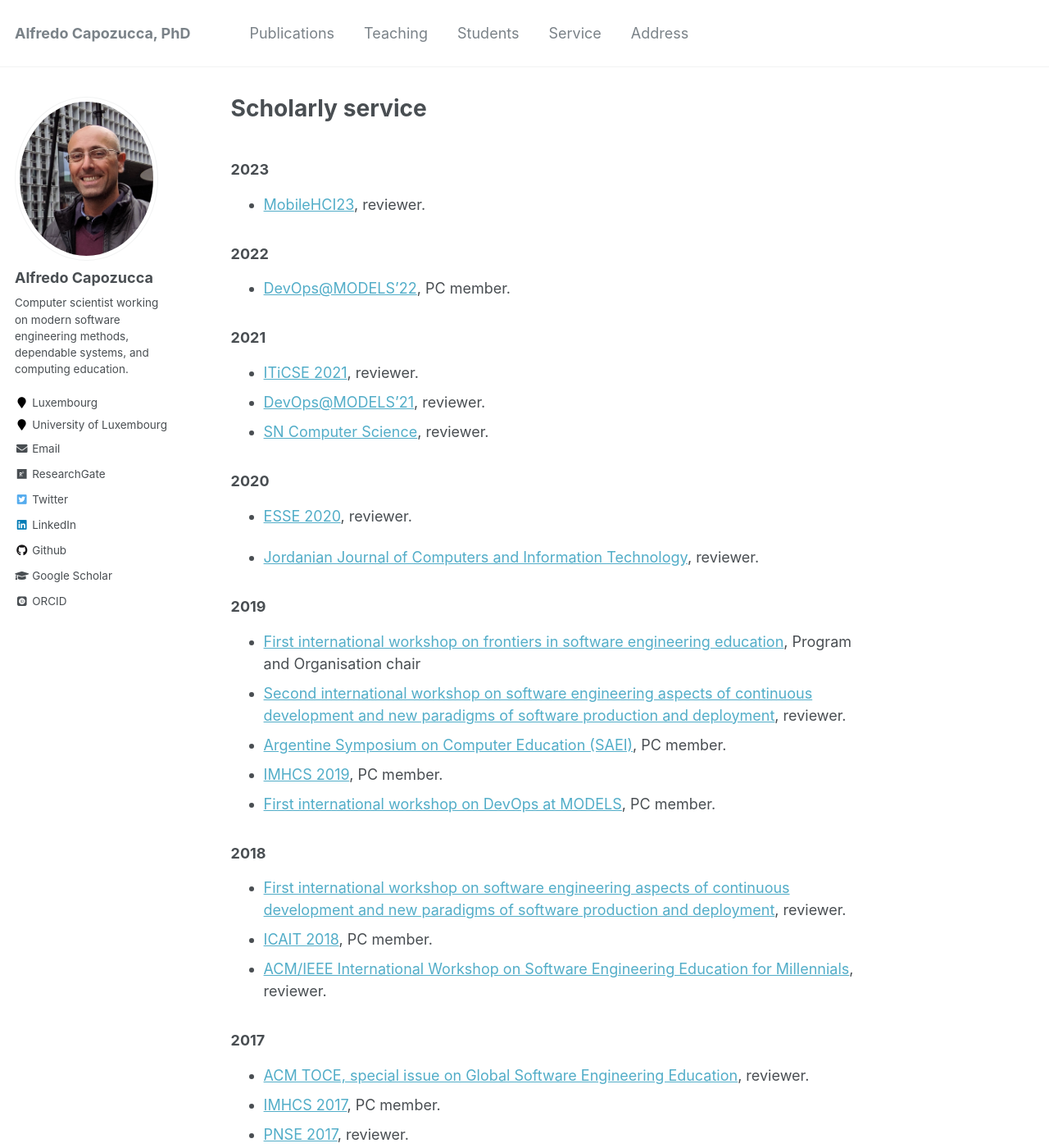
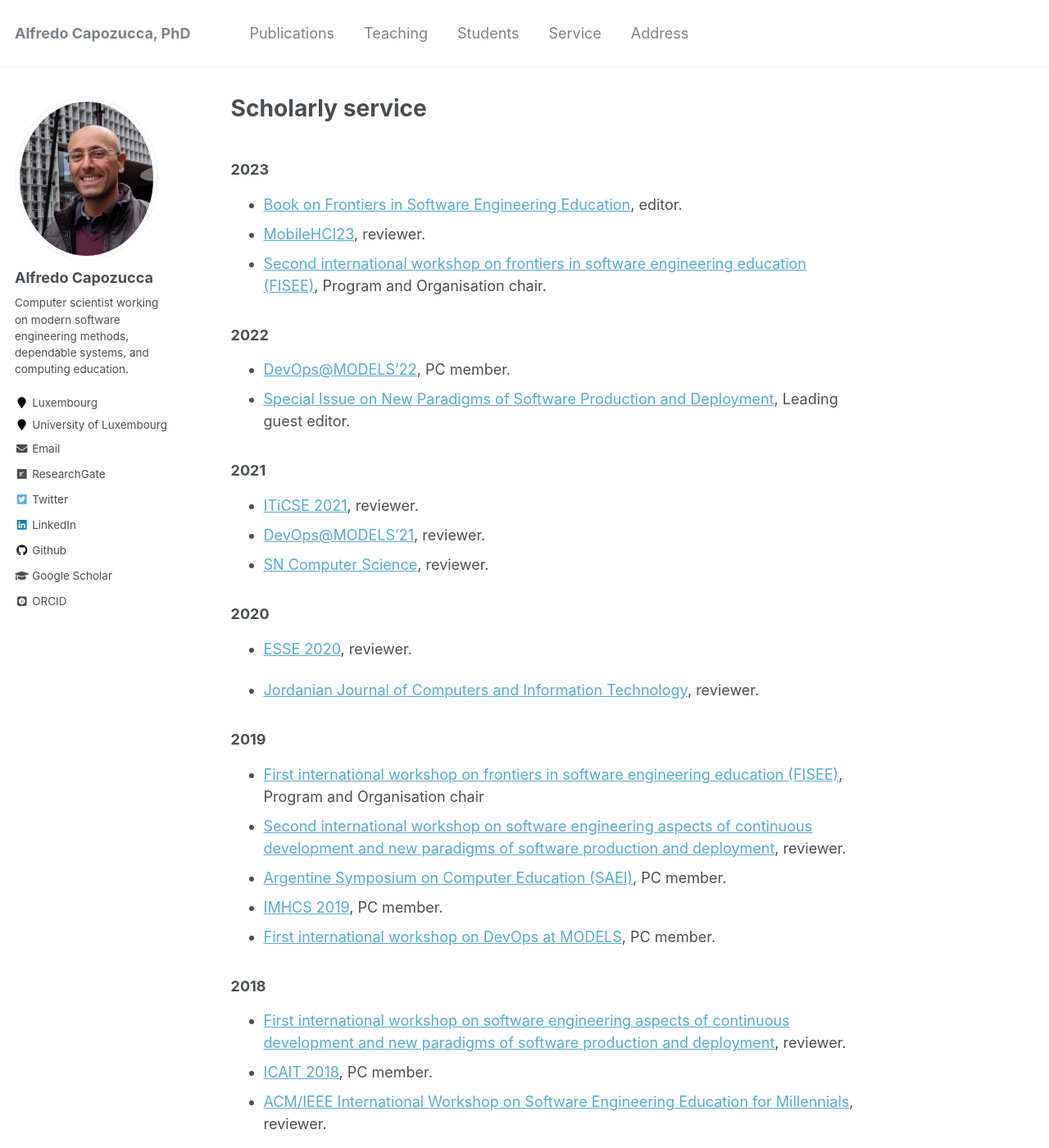
Before and after one commit to acapozucca/acapozucca.github.io, a Jekyll site: the page built from _pages/service.md, in a window 1280 px wide and 1400 px high. Shown: the whole window at 82% size. Built offline with Jekyll 4.4.1, drawn with Linux system fonts in a browser that asks for light colours; some web fonts are replaced.

Commit message:
Update service.md

```diff
--- a/_pages/service.md
+++ b/_pages/service.md
@@ -9,13 +9,15 @@ redirect_from:
 
 ### 2023
 
+* [Book on Frontiers in Software Engineering Education](https://link.springer.com/book/10.1007/978-3-031-48639-5), editor.
 * [MobileHCI23](https://mobilehci.acm.org/2023/), reviewer.
+* [Second international workshop on frontiers in software engineering education (FISEE)](https://www.laser-foundation.org/fisee/2023/), Program and Organisation chair.
 
 
 ### 2022
 
 * [DevOps@MODELS'22](https://ace-design.github.io/devops-at-models/), PC member.
-
+* [Special Issue on New Paradigms of Software Production and Deployment](New Paradigms of Software Production and Deployment), Leading guest editor.
 
 ### 2021
 
@@ -33,7 +35,7 @@ redirect_from:
 
 ### 2019
 
-* [First international workshop on frontiers in software engineering education](https://www.laser-foundation.org/fisee/2019/), Program and Organisation chair
+* [First international workshop on frontiers in software engineering education (FISEE)](https://www.laser-foundation.org/fisee/2019/), Program and Organisation chair
 * [Second international workshop on software engineering aspects of continuous development and new paradigms of software production and deployment](https://www.laser-foundation.org/devops/2019/), reviewer.
 * [Argentine Symposium on Computer Education (SAEI)](http://www.sadio.org.ar/jaiio/48-jaiio-2019/), PC member.
 * [IMHCS 2019](https://iucc2019.sau.edu.cn/info/1021/1014.htm), PC member.
```
